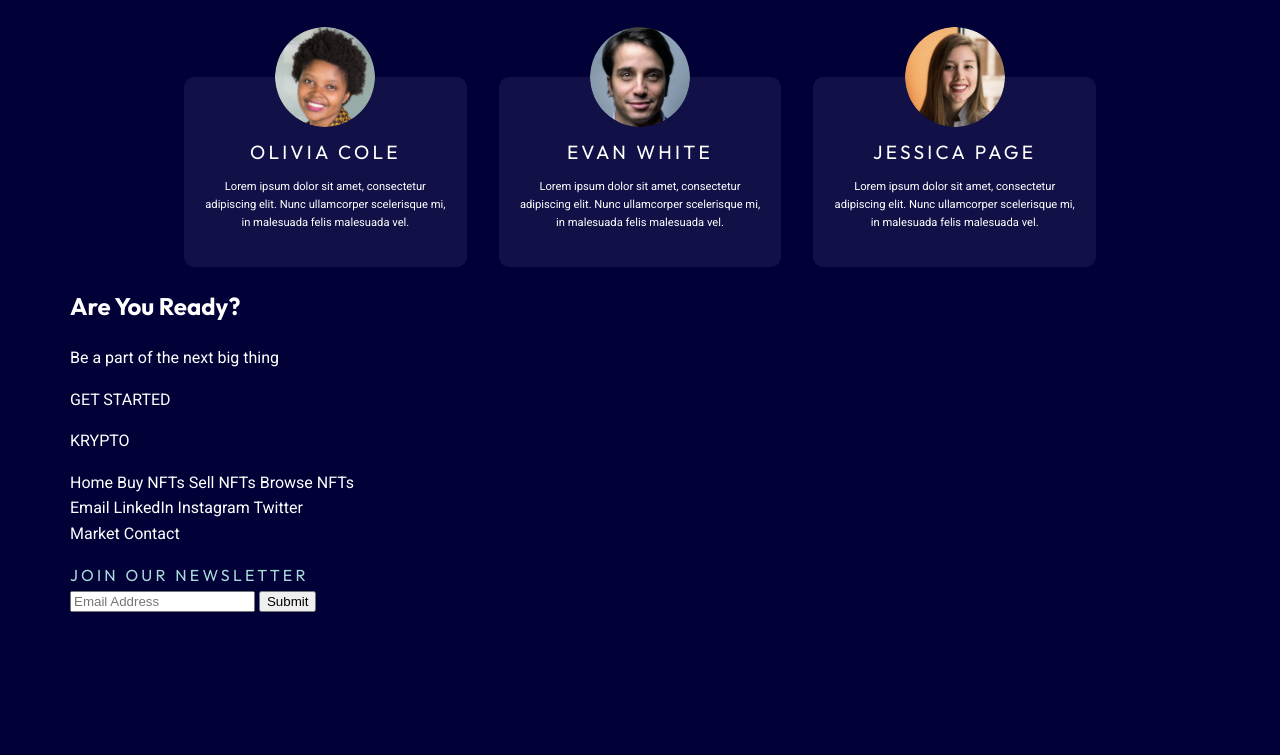
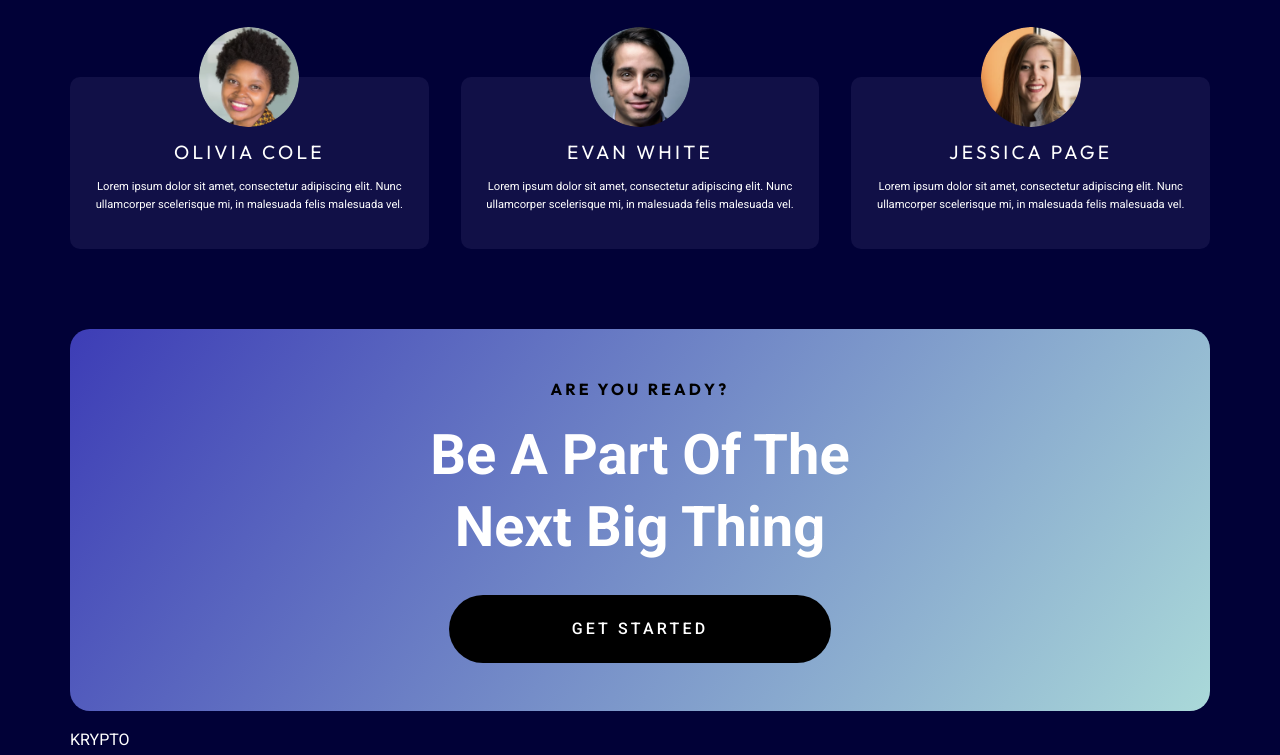
Before and after one commit to NJIT-WIS/nft-site-Xitlaly-P, a website: page docs/index.html in a window 1280 px wide. Shown: the part 2294-3049 px from the top of the page. Before the commit the page ends 2916 px from the top, so only its background shows below. Drawn offline with Linux system fonts and the light colour scheme.

Commit message:
gradient box

```diff
--- a/docs/css/main.css
+++ b/docs/css/main.css
@@ -253,20 +253,10 @@ h3{
 .testimonial-section {
     display: flex;
     justify-content: center;
-    width: 80%;
-    max-width: 1200px;
-}
-
-
-
-
-.testimonial-section {
-    display: flex;
-    justify-content: space-around;
-    width: 80%;
-    max-width: 1200px;
+    width: 100%;
     gap: 2rem;
     margin-top:5rem;
+    margin-bottom:5rem;
 }
 
 .testimonial {
@@ -307,3 +297,29 @@ h3{
     font-size: .7rem;
     margin-top: 10px;
 }
+
+.hero-content{
+    margin-top: 10rem;
+    width: 100%;
+    margin:auto;
+    background: rgb(61,61,182);
+    background: linear-gradient(126deg, rgba(61,61,182,1) 0%, rgba(170,217,217,1) 100%);
+    text-align: center;
+    border-radius: 20px;
+    padding-top:2rem;
+    padding-bottom:3rem;
+}
+.hero-content h3{
+    color: #000;
+    font-weight: bold;
+}
+.hero-content p{
+    width: 45%;
+    margin: auto;
+    text-transform: capitalize;
+    margin-top: 1rem;
+}
+.hero-content a{
+    background-color: #000;
+    margin-top: 2rem;
+}
--- a/docs/index.html
+++ b/docs/index.html
@@ -104,9 +104,9 @@
 
         <section class="hero_center ready">
             <div class="hero-content">
-                <h2>Are you ready?</h2>
-                <p>Be a part of the next big thing</p>
-                <a href="#" class="pill-link-black-button">GET STARTED</a>
+                <h3>Are you ready?</h3>
+                <p class="sub">Be a part of the next big thing</p>
+                <a href="#" class="pill-link">GET STARTED</a>
             </div>
         </section>
         <footer>
```
